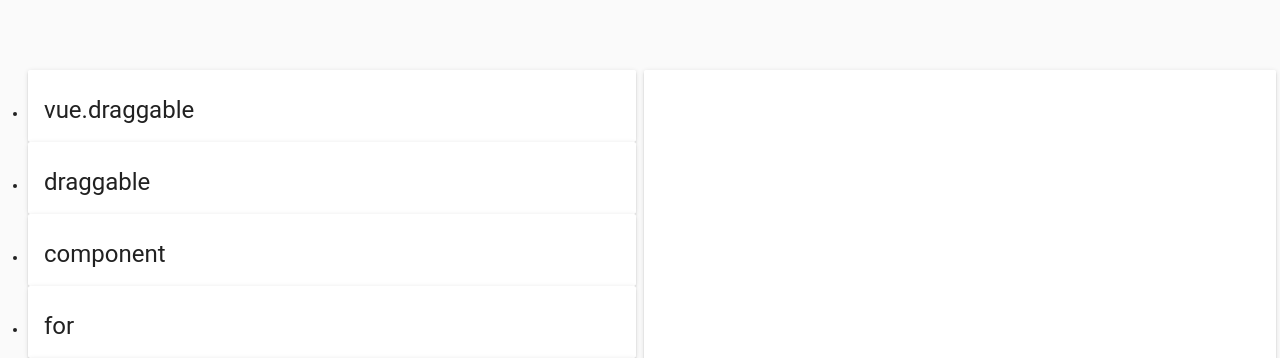
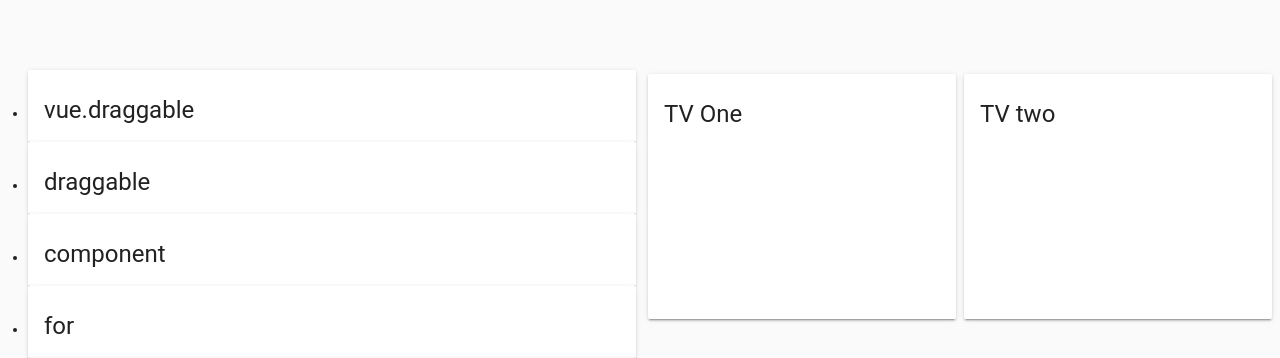
Before and after one commit to benjaminSureau/ScreenFleet, a Vue app: page /#/ in a window 1280 px wide. Shown: the part 442-800 px from the top of the page. Built offline with nearby package versions, Linux system fonts and the light colour scheme.

Commit message:
add multi screen

```diff
--- a/src/components/tvFrame.vue
+++ b/src/components/tvFrame.vue
@@ -50,12 +50,42 @@
             </v-card>
 
         </div>-->
+
+        <v-layout row wrap>
+            <v-flex pa-1 xs6>
                 <v-card>
+                    <v-card-title primary-title>
+                            <h3 class="headline mb-0" >TV One</h3>
+                    </v-card-title>
                     <v-responsive :aspect-ratio="16/9">
-
                         <draggable element="span" v-model="list2" v-bind="dragOptions" :move="onMove">
                             <transition-group name="no" class="list-group" tag="ul">
-                            <li class="list-group-item" v-for="element in list2" :key="element.order">
+                                <div v-for="element in list2" :key="element.order">
+                                    <v-card :class="element.fixed? 'fa fa-anchor' : 'glyphicon glyphicon-pushpin'" @click=" element.fixed=! element.fixed" aria-hidden="true">
+
+                                        <v-card-title primary-title>
+                                            <div>
+                                                <h3 class="headline mb-0">{{element.name}}</h3>
+                                            </div>
+                                        </v-card-title>
+                                    </v-card>
+                                    <!--<span class="badge">{{element.order}}</span>-->
+                                </div>
+                            </transition-group>
+                        </draggable>
+                    </v-responsive>
+                </v-card>
+            </v-flex>
+            <v-flex pa-1 xs6>
+                <v-card>
+
+                    <v-card-title primary-title>
+                        <h3 class="headline mb-0" >TV two</h3>
+                    </v-card-title>
+                    <v-responsive :aspect-ratio="16/9">
+                        <draggable element="span" v-model="list3" v-bind="dragOptions" :move="onMove" style="width: 100%; height: 100%">
+                            <transition-group name="no" class="list-group" tag="ul">
+                                <li class="list-group-item" v-for="element in list3" :key="element.order">
                                     <v-card :class="element.fixed? 'fa fa-anchor' : 'glyphicon glyphicon-pushpin'" @click=" element.fixed=! element.fixed" aria-hidden="true">
 
                                         <v-card-title primary-title>
@@ -69,7 +99,9 @@
                             </transition-group>
                         </draggable>
                     </v-responsive>
-            </v-card>
+                </v-card>            </v-flex>
+        </v-layout>
+
         <!--<div class="list-group col-md-3">
             <pre>{{list2String}}</pre>
         </div>-->
@@ -80,9 +112,6 @@
 <script>
 import draggable from "vuedraggable";
 
-
-const message = [];
-
 export default {
     name: 'tvFrame',
     components: {
@@ -90,10 +119,8 @@
     },
     data() {
         return {
-            list: message.map((name, index) => {
-                return { name, order: index + 1, fixed: false };
-            }),
             list2: [],
+            list3: [],
             editable: true,
             isDragging: false,
             delayedDragging: false
@@ -127,6 +154,9 @@
         },
         list2String() {
             return JSON.stringify(this.list2, null, 2);
+        },
+        list3String() {
+            return JSON.stringify(this.list3, null, 2);
         }
     },
     watch: {
```
Lines whose indentation alone changed are shown as unchanged.
